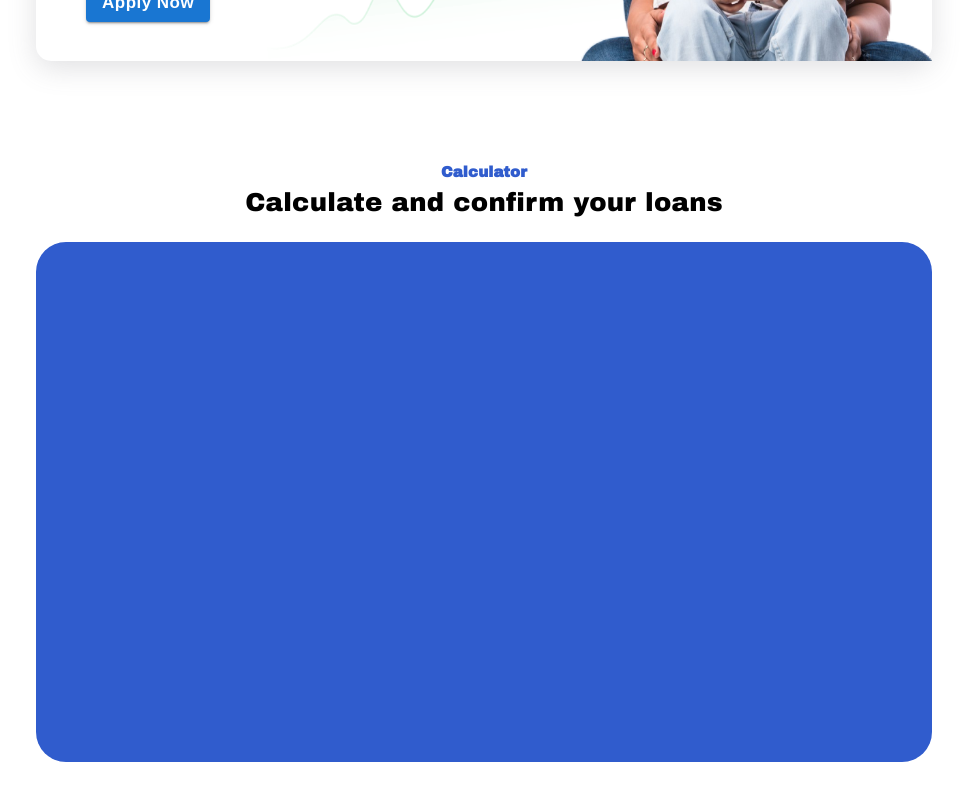
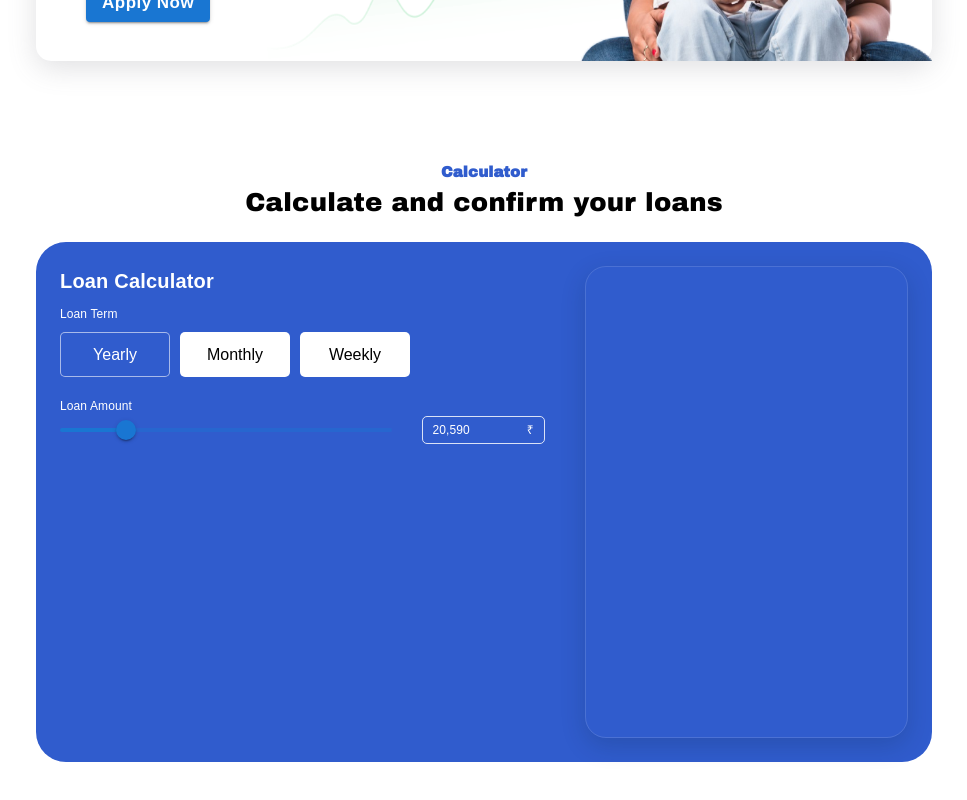
Before and after one commit to jayanta-developer/finance-karado, a React (Create React App) app: page / in a window 1280 px wide. Shown: the part 2037-2837 px from the top of the page, without its empty margins (156-1123 px from the left). Built offline with nearby package versions, Linux system fonts and the light colour scheme.

Commit message:
working on calculator section

```diff
--- a/src/Pages/Home/index.jsx
+++ b/src/Pages/Home/index.jsx
@@ -1,6 +1,7 @@
 import React, { useRef, useEffect, useState } from 'react';
 import { Box, Typography } from '@mui/material';
 import "./style.css"
+import { styled } from '@mui/material/styles';
 
 
 //images
@@ -26,6 +27,8 @@ import tik from "../../Assets/Images/tik.png"
 
 //components
 import { AppBtn } from '../../Components/AppButton';
+import Slider, { SliderThumb } from '@mui/material/Slider';
+import Tooltip from '@mui/material/Tooltip';
 
 
 
@@ -33,6 +36,7 @@ import { AppBtn } from '../../Components/AppButton';
 export default function Home() {
   const [langDrop, setLangDrop] = useState(false)
   const [langDropVal, setLangDropVal] = useState("EN")
+  const [time, setTime] = useState(0)
 
 
   const languageList = [
@@ -62,6 +66,17 @@ export default function Home() {
         <samp>{subTitle}</samp>
       </Box>
     )
+  }
+
+
+  function ValueLabelComponent(props) {
+    const { children, value } = props;
+
+    return (
+      <Tooltip enterTouchDelay={0} placement="top" title={value}>
+        {children}
+      </Tooltip>
+    );
   }
 
 
@@ -233,11 +248,43 @@ export default function Home() {
         <Box className="calculatorSection">
           <Typography className='sectionBlueLabel'>Calculator</Typography>
           <Typography className='sectionBoldLabel'>Calculate and confirm your loans</Typography>
-          <Box className="calculatorBox"></Box>
+          <Box className="calculatorBox">
 
+            <Box className="controller">
+              <Typography className='calHeaderText'>Loan Calculator</Typography>
+              <Typography className='subText'>Loan Term</Typography>
+
+              <Box className="yearsBox">
+                <Box onClick={() => setTime(0)} className={time === 0 ? "yearsBoxItem yearsBoxItemActive" : "yearsBoxItem"}><p>Yearly</p></Box>
+                <Box onClick={() => setTime(1)} className={time === 1 ? "yearsBoxItem yearsBoxItemActive" : "yearsBoxItem"}><p>Monthly</p></Box>
+                <Box onClick={() => setTime(2)} className={time === 2 ? "yearsBoxItem yearsBoxItemActive" : "yearsBoxItem"}><p>Weekly</p></Box>
+              </Box>
+
+
+              <Typography className='lineBarLabel'>Loan Amount</Typography>
+              <Box className="lineBarBox">
+                <Slider
+                  valueLabelDisplay="auto"
+                  slots={{
+                    valueLabel: ValueLabelComponent,
+                  }}
+                  aria-label="custom thumb label"
+                  defaultValue={20}
+                />
+                <Box className="valueBox">
+                  <Typography className='lineBarLabel'>20,590</Typography>
+                  <Typography className='lineBarLabel'>₹</Typography>
+                </Box>
+              </Box>
+
+
+            </Box>
+
+            <Box className="metter"></Box>
+
+          </Box>
         </Box>
-
-      </Box>
+      </Box >
     </>
 
   )
--- a/src/Pages/Home/style.css
+++ b/src/Pages/Home/style.css
@@ -405,6 +405,80 @@
   border-radius: 30px;
   margin-top: 20px;
   padding: 24px;
+  display: flex;
+  flex-direction: row;
+  gap: 40px;
+}
+.calculatorBox .controller {
+  width: 60%;
+}
+.calculatorBox .metter {
+  width: 40%;
+  border-radius: 21px;
+  border: #ffffff21 1px solid;
+  box-shadow: rgb(17 41 67 / 20%) 0px 8px 24px;
+}
+.yearsBox {
+  width: 100%;
+  display: flex;
+  flex-direction: row;
+  gap: 10px;
+  margin-bottom: 20px;
+}
+.calHeaderText {
+  font-size: 20px !important;
+  font-weight: 600 !important;
+  color: #fff;
+  font-family: Archivo;
+}
+.yearsBox .yearsBoxItem {
+  width: 110px;
+  height: 45px;
+  display: flex;
+  justify-content: center;
+  align-items: center;
+  background: #fff;
+  cursor: pointer;
+  transition: all 0.3s;
+  border-radius: 5px;
+}
+.yearsBox .yearsBoxItem p {
+  color: #000000;
+}
+.yearsBoxItemActive {
+  background: #305ccd !important;
+  border: 1px solid #ffffff94;
+}
+.yearsBoxItemActive p {
+  color: #fff !important;
+}
+.controller .subText {
+  font-size: 12px !important;
+  color: #fff;
+  margin: 9px 0;
+}
+.lineBarBox {
+  width: 100%;
+  display: flex;
+  flex-direction: row;
+  align-items: center;
+  justify-content: space-between;
+  gap: 30px;
+}
+.valueBox {
+  width: 170px;
+  height: 28px;
+  border: 1px solid #ffffffd2;
+  border-radius: 5px;
+  display: flex;
+  flex-direction: row;
+  align-items: center;
+  justify-content: space-between;
+  padding: 0 10px;
+}
+.lineBarLabel {
+  font-size: 12px !important;
+  color: #fff;
 }
 /* Tabe view */
 @media only screen and (min-width: 768px) {
```
